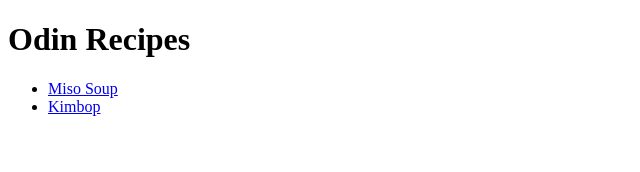
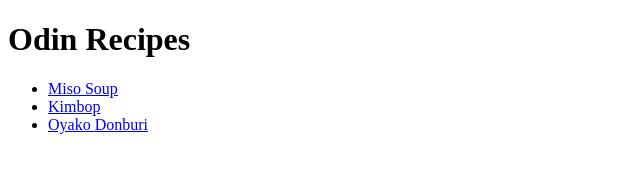
Before and after one commit to ryacull/odin-recipes, a plain HTML site: page index.html in a window 1280 px wide. Shown: the whole page, without its empty margins (0-640 px from the left). Drawn offline with Linux system fonts and the light colour scheme.

Commit message:
Add recipes/

```diff
--- a/index.html
+++ b/index.html
@@ -10,6 +10,7 @@
         <ul>
             <li><a href="recipes/miso-soup.html">Miso Soup</a></li>
             <li><a href="recipes/kimbop.html">Kimbop</a></li>
+            <li><a href="recipes/donburi.html">Oyako Donburi</a></li>
         </ul>
 </body>
 </html>
```
Also changed, not shown: images/donburi.jpg (added).
